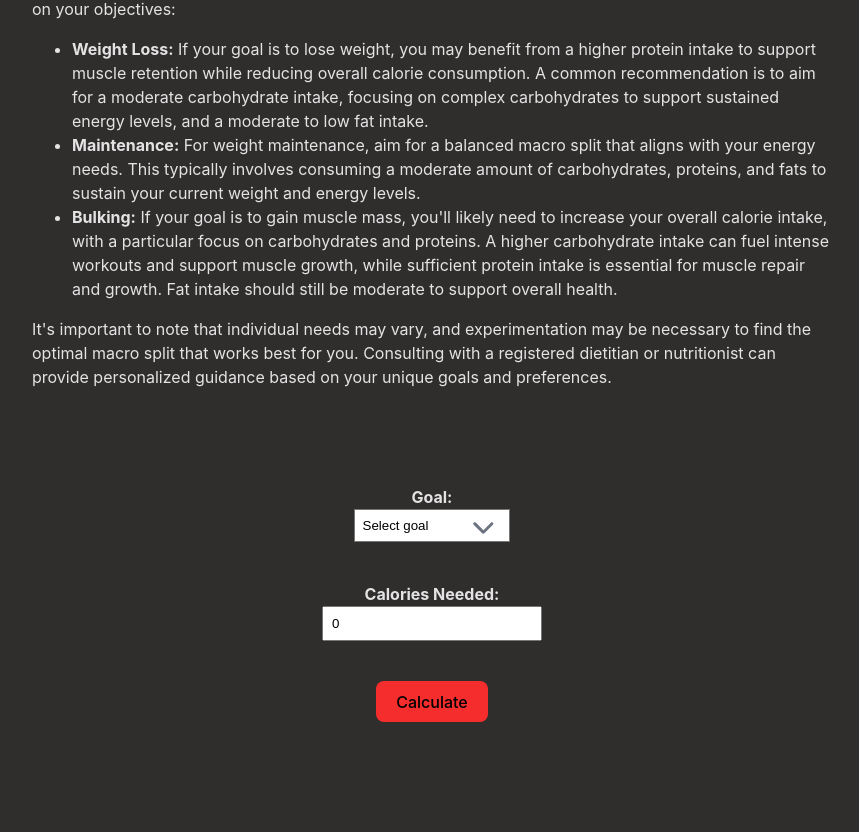
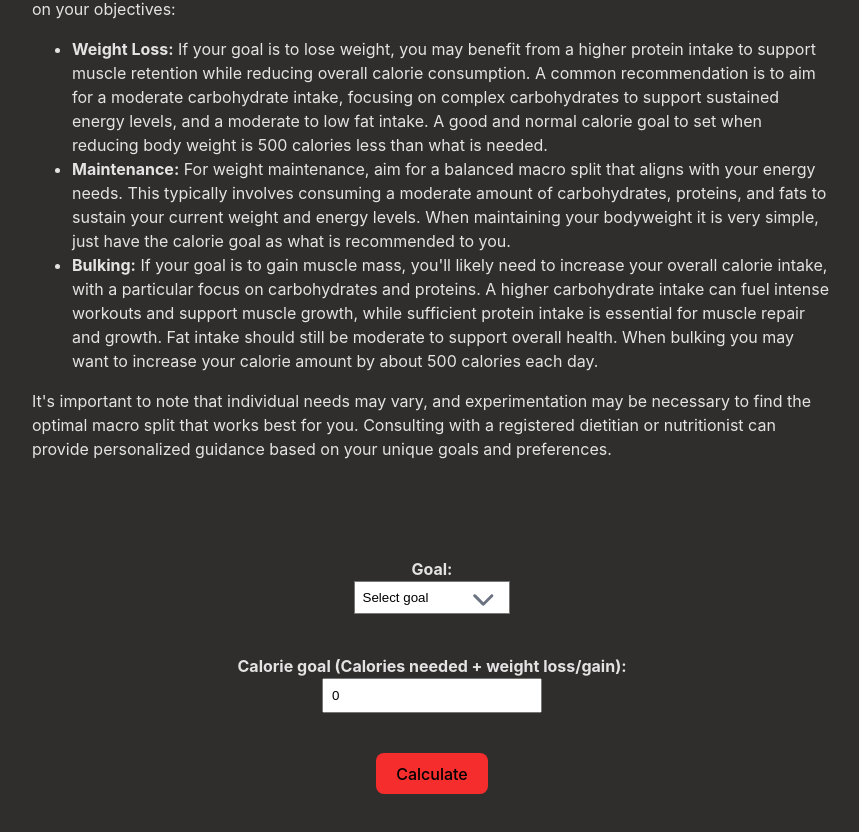
Before and after one commit to dagkand/NutriGenie, a React (Vite) app: page /macros in a window 1280 px wide. Shown: the part 1977-2809 px from the top of the page, without its empty margins (208-1067 px from the left). Before the commit the page ends 2755 px from the top, so only its background shows below. Built offline with nearby package versions, Linux system fonts and the light colour scheme.

Commit message:
text for calorie increase of decrease

```diff
--- a/src/App.css
+++ b/src/App.css
@@ -135,12 +135,15 @@ button:hover {
 }
 
 .motivation {
-  padding-top: 100px;
+  padding-top: 20vh;
+  width: 100vh;
   text-align: left;
 }
 
 .macrosinfo {
-  padding-top: 100px;
+  padding-top: 20vh;
+  width: 100vh;
+  text-align: left;
 }
 
 .calories {
--- a/src/components/MacroCalculator.tsx
+++ b/src/components/MacroCalculator.tsx
@@ -78,7 +78,7 @@ function MacroCalculator() {
       </div>
       <div className='input-group'>
         <label>
-          Calories Needed:
+          Calorie goal (Calories needed + weight loss/gain):
           <input
             type='number'
             value={caloriesNeeded}
--- a/src/components/MacroSplit.tsx
+++ b/src/components/MacroSplit.tsx
@@ -8,9 +8,9 @@ function MacroSplit() {
       <h3>Determining Your Ideal Macro Split</h3>
     <p>Your macro split, or the distribution of carbohydrates, proteins, and fats in your diet, plays a crucial role in achieving your health and fitness goals. Here's a brief guide to determining the correct macro split based on your objectives:</p>
     <ul>
-      <li><strong>Weight Loss:</strong> If your goal is to lose weight, you may benefit from a higher protein intake to support muscle retention while reducing overall calorie consumption. A common recommendation is to aim for a moderate carbohydrate intake, focusing on complex carbohydrates to support sustained energy levels, and a moderate to low fat intake.</li>
-      <li><strong>Maintenance:</strong> For weight maintenance, aim for a balanced macro split that aligns with your energy needs. This typically involves consuming a moderate amount of carbohydrates, proteins, and fats to sustain your current weight and energy levels.</li>
-      <li><strong>Bulking:</strong> If your goal is to gain muscle mass, you'll likely need to increase your overall calorie intake, with a particular focus on carbohydrates and proteins. A higher carbohydrate intake can fuel intense workouts and support muscle growth, while sufficient protein intake is essential for muscle repair and growth. Fat intake should still be moderate to support overall health.</li>
+      <li><strong>Weight Loss:</strong> If your goal is to lose weight, you may benefit from a higher protein intake to support muscle retention while reducing overall calorie consumption. A common recommendation is to aim for a moderate carbohydrate intake, focusing on complex carbohydrates to support sustained energy levels, and a moderate to low fat intake. A good and normal calorie goal to set when reducing body weight is 500 calories less than what is needed.</li>
+      <li><strong>Maintenance:</strong> For weight maintenance, aim for a balanced macro split that aligns with your energy needs. This typically involves consuming a moderate amount of carbohydrates, proteins, and fats to sustain your current weight and energy levels. When maintaining your bodyweight it is very simple, just have the calorie goal as what is recommended to you.</li>
+      <li><strong>Bulking:</strong> If your goal is to gain muscle mass, you'll likely need to increase your overall calorie intake, with a particular focus on carbohydrates and proteins. A higher carbohydrate intake can fuel intense workouts and support muscle growth, while sufficient protein intake is essential for muscle repair and growth. Fat intake should still be moderate to support overall health. When bulking you may want to increase your calorie amount by about 500 calories each day.</li>
     </ul>
     <p>It's important to note that individual needs may vary, and experimentation may be necessary to find the optimal macro split that works best for you. Consulting with a registered dietitian or nutritionist can provide personalized guidance based on your unique goals and preferences.</p>
 </div>
```
